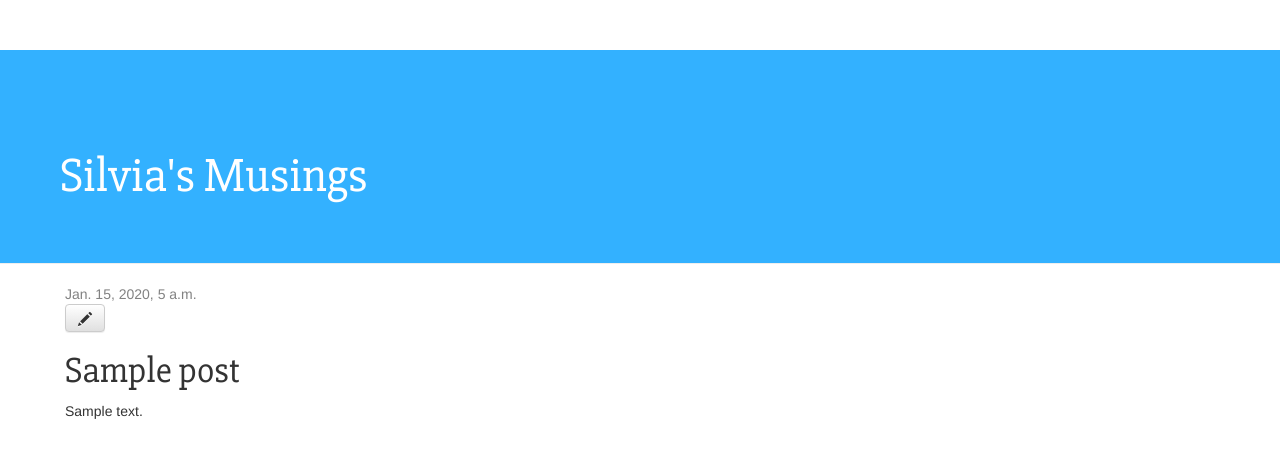
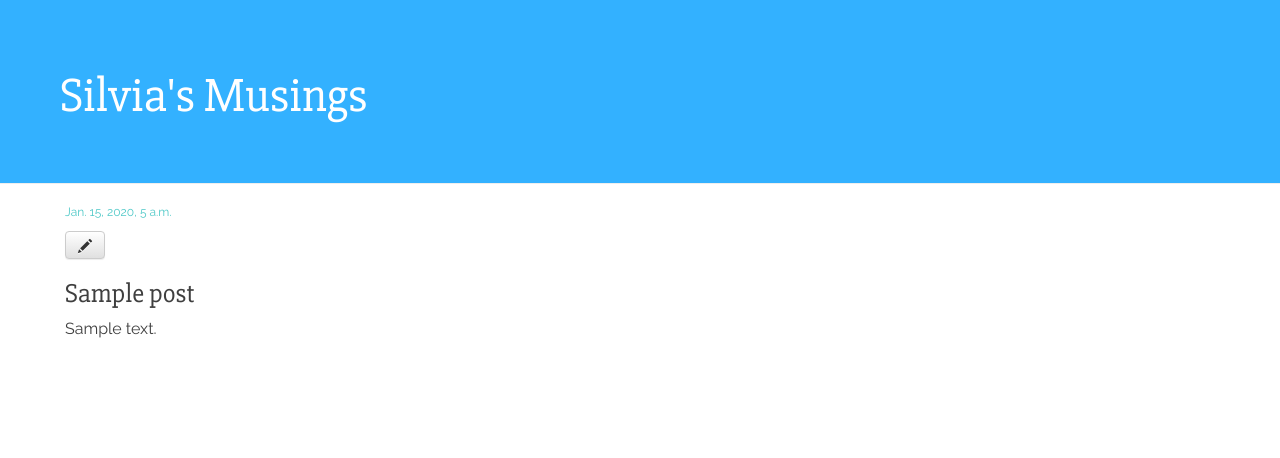
Before and after one commit to SilviaPhilbrick/my-first-blog, a Django app: page /post/1/ in a window 1280 px wide. Shown: the top 458 px of the page. Run offline with Django 3.2, Linux system fonts and the light colour scheme; tables that the repository leaves empty hold one stand-in row (values such as "Sample post"); some libraries are stand-ins or nearby versions.

Commit message:
changes css style

```diff
--- a/blog/static/css/blog.css
+++ b/blog/static/css/blog.css
@@ -3,8 +3,8 @@
 
 .page-header {
     background-color: #33B1FF;
-    margin-top: 50;
-    padding: 80px 50px 50px 60px;
+    margin-top: 0;
+    padding: 50px 50px 50px 60px;
 }
 
 .page-header h1, .page-header h1 a, .page-header h1 a:visited, .page-header h1 a:active {
@@ -19,10 +19,16 @@
 
 h1, h2, h3, h4 {
     font-family: 'Slabo 27px', serif;
+    font-size: 20pt;
 }
 
+
+
 .date {
-    color: #828282;
+    color: #4EC8C7;
+    font-family: 'Raleway', sans-serif;
+    font-size: 9pt;
+    margin-bottom: 10px;
 }
 
 .save {
@@ -41,7 +47,10 @@ h1, h2, h3, h4 {
 }
 
 .post {
-    margin-bottom: 70px;
+    margin-bottom: 30px;
+    color: #3F3F3F;
+    font-family: 'Raleway', sans-serif;
+    font-size: 12pt;
 }
 
 .post h1 a, .post h1 a:visited {
--- a/blog/templates/blog/base.html
+++ b/blog/templates/blog/base.html
@@ -5,6 +5,7 @@
         <link rel="stylesheet" href="//maxcdn.bootstrapcdn.com/bootstrap/3.2.0/css/bootstrap.min.css">
         <link rel="stylesheet" href="//maxcdn.bootstrapcdn.com/bootstrap/3.2.0/css/bootstrap-theme.min.css">
         <link href="//fonts.googleapis.com/css?family=Slabo+27px" rel="stylesheet" type="text/css">
+        <link href="//fonts.googleapis.com/css?family=Raleway" rel="stylesheet" type="text/css">
         <link rel="stylesheet" href="{% static 'css/blog.css' %}">
 
     </head>
```
